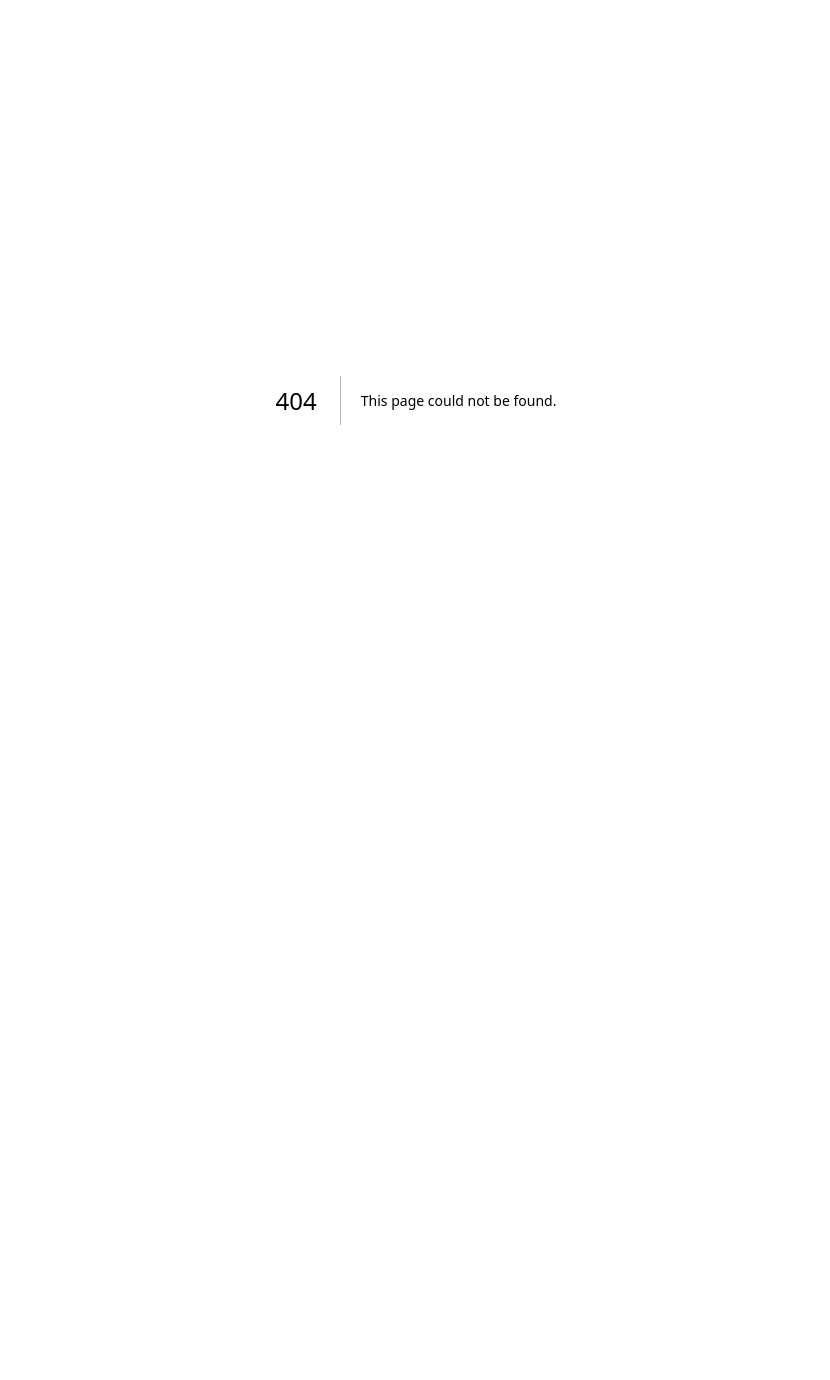
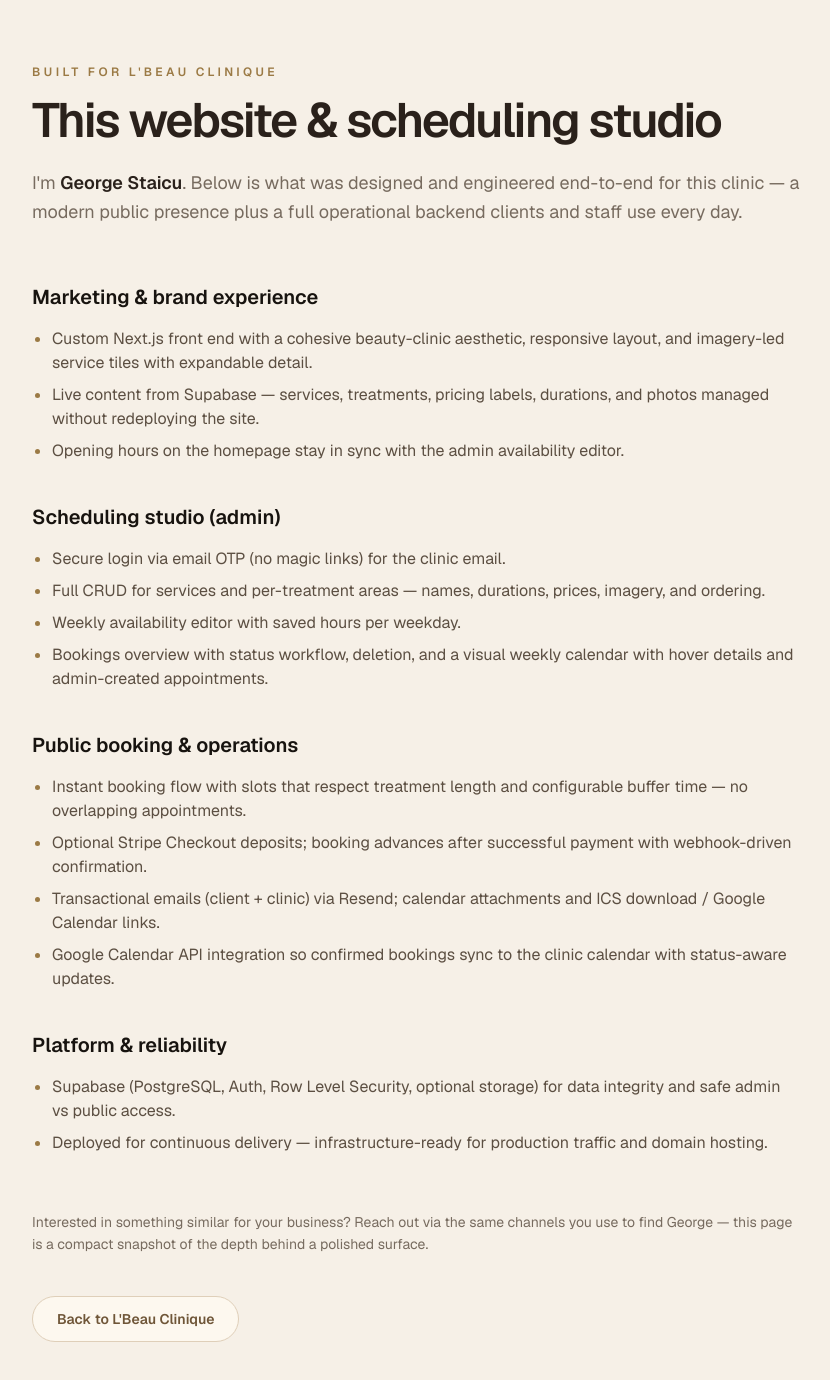
Before and after one commit to georgest123/Lisa-s-Page, a Next.js app: page /credits in a window 1280 px wide. Before the commit this address had no page. Shown: the top 1380 px of the page, without its empty margins (224-1054 px from the left). Before the commit the page ends 800 px from the top, so only its background shows below. Built offline with nearby package versions, Linux system fonts and the light colour scheme.

Commit message:
feat(site): credits footer link and /credits marketing page for George Staicu
Co-authored-by: georgest123 <georgest123@users.noreply.github.com>

```diff
--- /dev/null
+++ b/src/app/credits/page.tsx
@@ -0,0 +1,128 @@
+import type { Metadata } from "next";
+import Link from "next/link";
+
+export const metadata: Metadata = {
+  title: "About this website | George Staicu",
+  description:
+    "Features and integrations built for L'Beau Clinique — marketing site, booking, admin scheduling studio, payments, and calendar.",
+};
+
+export default function CreditsPage() {
+  return (
+    <main className="min-h-screen bg-[#f6f0e7] px-6 py-16 text-[#2a211b] md:px-10">
+      <div className="mx-auto max-w-3xl">
+        <p className="text-xs font-semibold uppercase tracking-[0.28em] text-[#9b7a45]">
+          Built for L&apos;Beau Clinique
+        </p>
+        <h1 className="mt-4 text-4xl font-semibold tracking-[-0.04em] md:text-5xl">
+          This website &amp; scheduling studio
+        </h1>
+        <p className="mt-6 text-lg leading-relaxed text-[#776b5f]">
+          I&apos;m{" "}
+          <span className="font-semibold text-[#2a211b]">George Staicu</span>.
+          Below is what was designed and engineered end-to-end for this clinic
+          — a modern public presence plus a full operational backend clients and
+          staff use every day.
+        </p>
+
+        <section className="mt-14 space-y-10">
+          <div>
+            <h2 className="text-xl font-semibold text-[#17130f]">
+              Marketing &amp; brand experience
+            </h2>
+            <ul className="mt-4 list-disc space-y-2 pl-5 text-[#5c4f42] marker:text-[#9b7a45]">
+              <li>
+                Custom Next.js front end with a cohesive beauty-clinic aesthetic,
+                responsive layout, and imagery-led service tiles with expandable
+                detail.
+              </li>
+              <li>
+                Live content from Supabase — services, treatments, pricing labels,
+                durations, and photos managed without redeploying the site.
+              </li>
+              <li>
+                Opening hours on the homepage stay in sync with the admin
+                availability editor.
+              </li>
+            </ul>
+          </div>
+
+          <div>
+            <h2 className="text-xl font-semibold text-[#17130f]">
+              Scheduling studio (admin)
+            </h2>
+            <ul className="mt-4 list-disc space-y-2 pl-5 text-[#5c4f42] marker:text-[#9b7a45]">
+              <li>
+                Secure login via email OTP (no magic links) for the clinic email.
+              </li>
+              <li>
+                Full CRUD for services and per-treatment areas — names,
+                durations, prices, imagery, and ordering.
+              </li>
+              <li>
+                Weekly availability editor with saved hours per weekday.
+              </li>
+              <li>
+                Bookings overview with status workflow, deletion, and a visual
+                weekly calendar with hover details and admin-created appointments.
+              </li>
+            </ul>
+          </div>
+
+          <div>
+            <h2 className="text-xl font-semibold text-[#17130f]">
+              Public booking &amp; operations
+            </h2>
+            <ul className="mt-4 list-disc space-y-2 pl-5 text-[#5c4f42] marker:text-[#9b7a45]">
+              <li>
+                Instant booking flow with slots that respect treatment length and
+                configurable buffer time — no overlapping appointments.
+              </li>
+              <li>
+                Optional Stripe Checkout deposits; booking advances after successful
+                payment with webhook-driven confirmation.
+              </li>
+              <li>
+                Transactional emails (client + clinic) via Resend; calendar
+                attachments and ICS download / Google Calendar links.
+              </li>
+              <li>
+                Google Calendar API integration so confirmed bookings sync to the
+                clinic calendar with status-aware updates.
+              </li>
+            </ul>
+          </div>
+
+          <div>
+            <h2 className="text-xl font-semibold text-[#17130f]">
+              Platform &amp; reliability
+            </h2>
+            <ul className="mt-4 list-disc space-y-2 pl-5 text-[#5c4f42] marker:text-[#9b7a45]">
+              <li>
+                Supabase (PostgreSQL, Auth, Row Level Security, optional storage)
+                for data integrity and safe admin vs public access.
+              </li>
+              <li>
+                Deployed for continuous delivery — infrastructure-ready for
+                production traffic and domain hosting.
+              </li>
+            </ul>
+          </div>
+        </section>
+
+        <p className="mt-14 text-sm leading-relaxed text-[#776b5f]">
+          Interested in something similar for your business? Reach out via the
+          same channels you use to find George — this page is a compact snapshot
+          of the depth behind a polished surface.
+        </p>
+
+        <Link
+          href="/"
+          className="mt-10 inline-flex rounded-full border border-[#dfcfb9] bg-[#fffaf2]/80 px-6 py-3 text-sm font-semibold text-[#6f5638] transition hover:border-[#b9945b]"
+        >
+          Back to L&apos;Beau Clinique
+        </Link>
+      </div>
+    </main>
+  );
+}
--- a/src/app/page.tsx
+++ b/src/app/page.tsx
@@ -645,10 +645,20 @@ export default async function Home() {
             </dl>
           </div>
         </div>
-        <div className="mt-5 flex justify-end">
+        <div className="mt-5 flex flex-col gap-3 sm:flex-row sm:items-center sm:justify-between">
+          <p className="text-xs leading-relaxed text-[#776b5f]/85">
+            This website and integrated scheduling studio was created by{" "}
+            <Link
+              href="/credits"
+              className="font-medium text-[#6f5638] underline underline-offset-[3px] decoration-[#b9945b]/80 transition hover:text-[#2a211b] hover:decoration-[#8b765d]"
+            >
+              George Staicu
+            </Link>
+            .
+          </p>
           <Link
             href="/admin"
-            className="text-xs font-medium text-[#776b5f]/55 transition hover:text-[#6f5638]"
+            className="text-xs font-medium text-[#776b5f]/55 transition hover:text-[#6f5638] sm:text-right"
           >
             Scheduling studio
           </Link>
```
